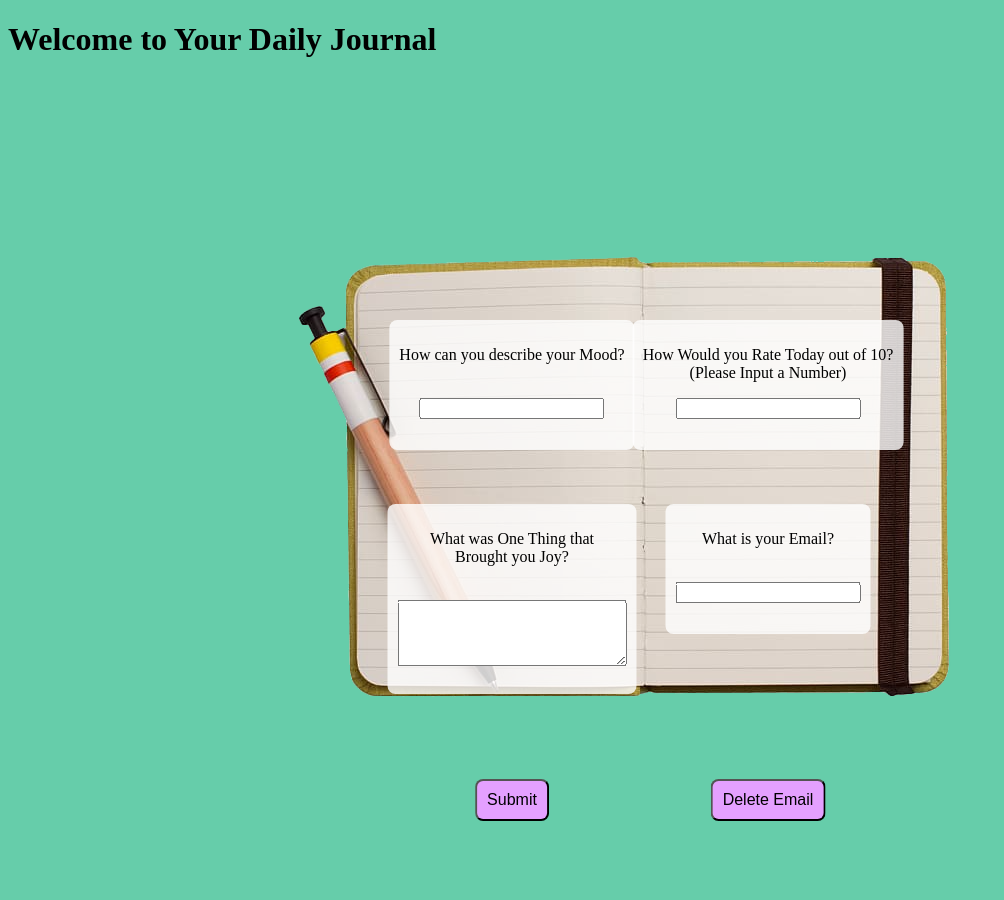
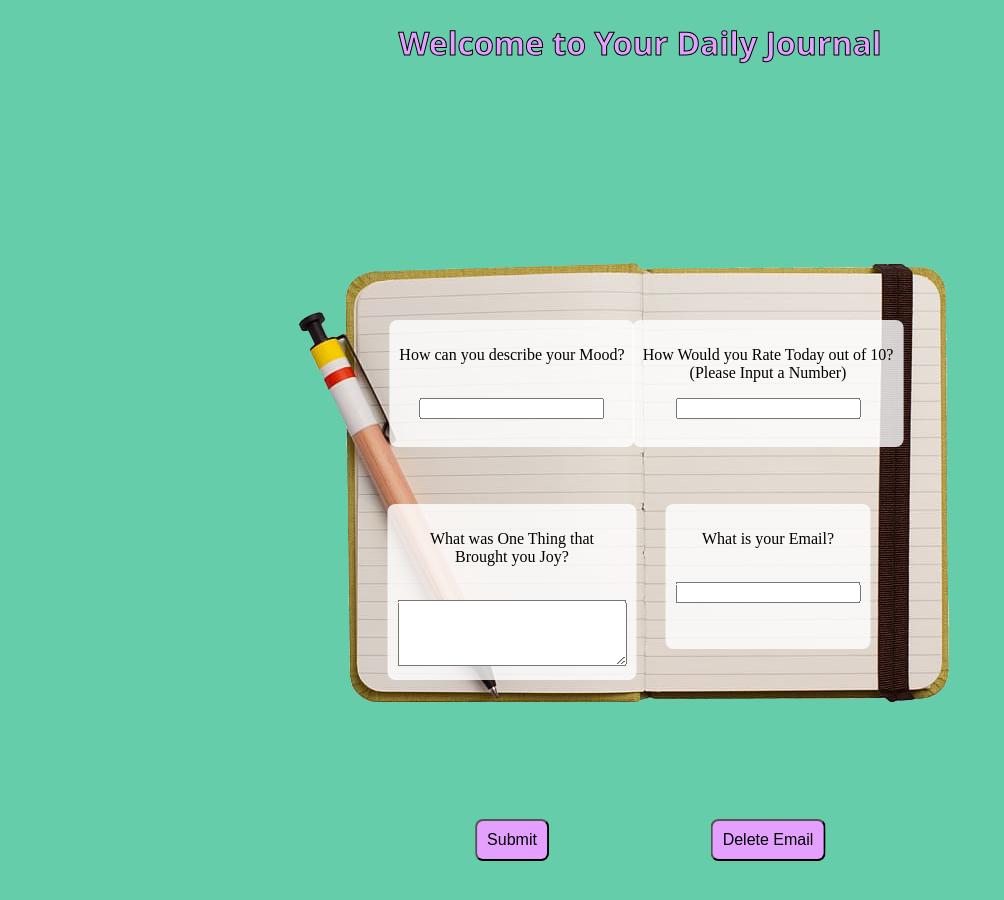
Before and after one commit to KeatonGoebel/dailyJournal, a plain HTML site: page index.html in a window 1280 px wide. Shown: the whole page, without its empty margins (0-1004 px from the left). Drawn offline with Linux system fonts and the light colour scheme.

Commit message:
Update journal.css

```diff
--- a/journal.css
+++ b/journal.css
@@ -1,4 +1,4 @@
-Header {
+.Header {
     font-family: "Segoe UI", Tahoma, Geneva, Verdana, sans-serif;
     text-align: center;
     color: #E4A0FF;
@@ -14,7 +14,6 @@ Header {
   .overlay_mood, .overlay_rating, .overlay_joy, .overlay_email {
     position: absolute;
     top: 40%;
-    transform: translateY(-50%);
     background-color: rgba(255, 255, 255, 0.8);
     padding: 10px;
     text-align: center;
@@ -26,29 +25,25 @@ Header {
 
   .overlay_mood {
     left: 40%;
-    height: 110px;
   }
 
   .overlay_rating {
     left: 60%;
-    height: 110px;
   }
 
   .overlay_joy {
     top: 63%;
     left: 40%;
-    height: 170px;
   }
 
   .overlay_email {
     top: 63%;
     left: 60%;
-    height: 110px;
   }
 
   .submit_button {
     position: absolute;
-    top: 100%;
+    top: 105%;
     left: 40%;
     transform: translate(-50%, -50%);
     background-color: #E4A0FF;
@@ -63,7 +58,7 @@ Header {
 
   .delete_button {
     position: absolute;
-    top: 100%;
+    top: 105%;
     left: 60%;
     transform: translate(-50%, -50%);
     background-color:#E4A0FF;
```
